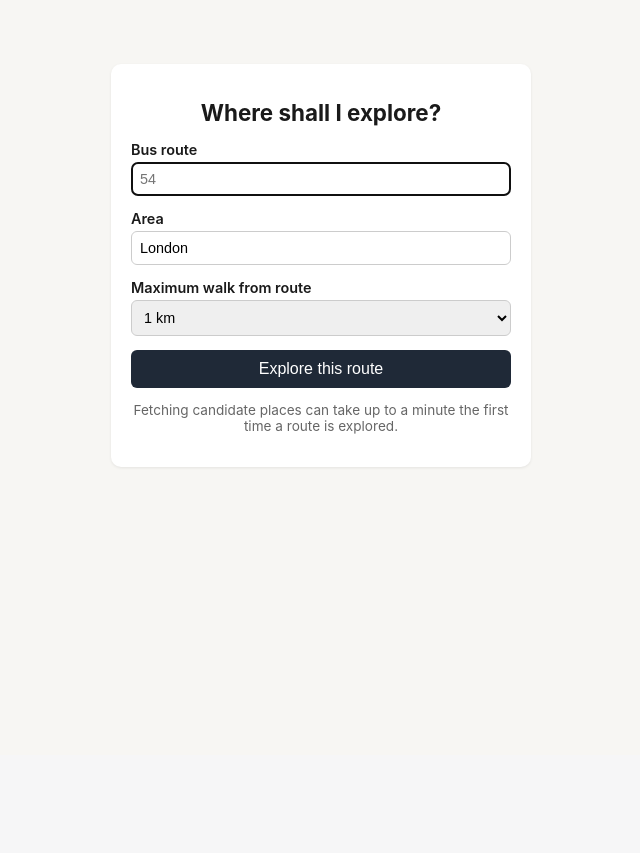
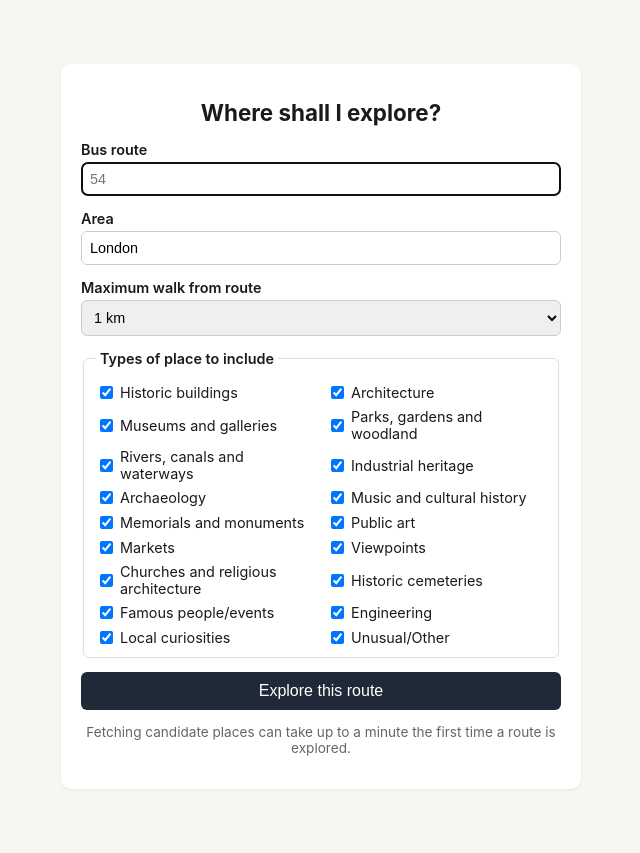
Before and after one commit to Neil-Holloway/london-transport-routes, a Flask app: page / in a window 1280 px wide. Shown: the part 45-898 px from the top of the page, without its empty margins (319-959 px from the left). Before the commit the page ends 513 px from the top, so only its background shows below. Run offline with Flask 3, Linux system fonts and the light colour scheme.

Commit message:
Add category filter checkboxes to the search form
Lets users exclude types of place (e.g. churches, memorials) from
results up front. All 18 categories are checked by default. The
selection is carried through to the results page via query params
and preserved when switching between the Highlights/All/Unvisited
tabs, so it doesn't reset on navigation.

```diff
--- a/bus_explorer/app.py
+++ b/bus_explorer/app.py
@@ -17,7 +17,7 @@ app = Flask(__name__)
 
 @app.route("/")
 def index():
-    return render_template("index.html")
+    return render_template("index.html", categories=CATEGORIES)
 
 
 @app.route("/explore", methods=["POST"])
@@ -25,13 +25,17 @@ def explore():
     route_number = request.form.get("route_number", "").strip()
     area = request.form.get("area", "").strip()
     max_walk_m = int(request.form.get("max_walk_m", 1000))
+    selected_categories = request.form.getlist("categories") or CATEGORIES
 
     if not route_number:
-        return render_template("index.html", error="Please enter a bus route number.")
+        return render_template(
+            "index.html", categories=CATEGORIES, error="Please enter a bus route number."
+        )
 
     if area and "london" not in area.lower():
         return render_template(
             "index.html",
+            categories=CATEGORIES,
             error="Only London bus routes are supported in this version.",
         )
 
@@ -41,29 +45,41 @@ def explore():
     if cached_walk_m is not None and cached_walk_m >= max_walk_m:
         # Already explored at this radius (or wider) - skip the slow
         # TfL + OpenStreetMap pipeline and use what's cached.
-        return redirect(url_for("route_results", line_id=line_id, walk=max_walk_m))
+        return redirect(
+            url_for("route_results", line_id=line_id, walk=max_walk_m, categories=selected_categories)
+        )
 
     try:
         result = explore_route(route_number, max_walk_m)
     except RouteNotFoundError as e:
-        return render_template("index.html", error=str(e))
+        return render_template("index.html", categories=CATEGORIES, error=str(e))
     except RuntimeError as e:
         return render_template(
             "index.html",
+            categories=CATEGORIES,
             error=f"Could not fetch candidate places right now ({e}). Please try again shortly.",
         )
 
-    return redirect(url_for("route_results", line_id=result["line_id"], walk=max_walk_m))
+    return redirect(
+        url_for(
+            "route_results",
+            line_id=result["line_id"],
+            walk=max_walk_m,
+            categories=selected_categories,
+        )
+    )
 
 
 @app.route("/route/<line_id>")
 def route_results(line_id):
     walk_m = request.args.get("walk", type=int)
     view = request.args.get("view", "all")  # highlights | all | unvisited
+    categories = request.args.getlist("categories") or CATEGORIES
 
     results = db.get_route_results(line_id)
     if walk_m:
         results = [r for r in results if r["distance_m"] <= walk_m]
+    results = [r for r in results if r["category"] in categories]
 
     if view == "highlights":
         results = [r for r in results if r["category"] in (
@@ -80,6 +96,7 @@ def route_results(line_id):
         results=results,
         view=view,
         walk_m=walk_m,
+        categories=categories,
     )
 
 
--- a/bus_explorer/static/style.css
+++ b/bus_explorer/static/style.css
@@ -27,7 +27,7 @@ main { max-width: 720px; margin: 0 auto; padding: 24px; }
   box-shadow: 0 1px 3px rgba(0,0,0,0.08);
 }
 
-.center-form { max-width: 420px; margin: 40px auto; text-align: center; }
+.center-form { max-width: 520px; margin: 40px auto; text-align: center; }
 .center-form h1 { font-size: 1.4em; }
 .center-form form { display: flex; flex-direction: column; gap: 14px; text-align: left; }
 .center-form label { display: flex; flex-direction: column; gap: 4px; font-weight: 600; font-size: 0.9em; }
@@ -37,6 +37,11 @@ main { max-width: 720px; margin: 0 auto; padding: 24px; }
   background: #1f2937; color: white; cursor: pointer;
 }
 .hint { color: #666; font-size: 0.85em; }
+
+.category-filter { border: 1px solid #ddd; border-radius: 6px; padding: 10px 12px; }
+.category-filter legend { font-weight: 600; font-size: 0.9em; padding: 0 4px; }
+.category-grid { display: grid; grid-template-columns: 1fr 1fr; gap: 6px 12px; margin-top: 6px; }
+.category-option { display: flex !important; flex-direction: row !important; align-items: center; gap: 6px; font-weight: normal !important; font-size: 0.85em; }
 .error { color: #b00020; font-weight: 600; }
 
 .tabs { display: flex; gap: 16px; margin-bottom: 16px; }
--- a/bus_explorer/templates/index.html
+++ b/bus_explorer/templates/index.html
@@ -29,6 +29,18 @@
       </select>
     </label>
 
+    <fieldset class="category-filter">
+      <legend>Types of place to include</legend>
+      <div class="category-grid">
+        {% for cat in categories %}
+        <label class="category-option">
+          <input type="checkbox" name="categories" value="{{ cat }}" checked>
+          {{ cat }}
+        </label>
+        {% endfor %}
+      </div>
+    </fieldset>
+
     <button type="submit">Explore this route</button>
   </form>
   <p class="hint">Fetching candidate places can take up to a minute the first time a route is explored.</p>
--- a/bus_explorer/templates/route.html
+++ b/bus_explorer/templates/route.html
@@ -4,9 +4,9 @@
 <h1>{{ line_id|upper }}{% if results %} — {{ results[0].nearest_stop_name }} ...{% endif %}</h1>
 
 <div class="tabs">
-  <a class="{{ 'active' if view == 'highlights' }}" href="{{ url_for('route_results', line_id=line_id, walk=walk_m, view='highlights') }}">Highlights</a>
-  <a class="{{ 'active' if view == 'all' }}" href="{{ url_for('route_results', line_id=line_id, walk=walk_m, view='all') }}">All discoveries</a>
-  <a class="{{ 'active' if view == 'unvisited' }}" href="{{ url_for('route_results', line_id=line_id, walk=walk_m, view='unvisited') }}">Unvisited only</a>
+  <a class="{{ 'active' if view == 'highlights' }}" href="{{ url_for('route_results', line_id=line_id, walk=walk_m, view='highlights', categories=categories) }}">Highlights</a>
+  <a class="{{ 'active' if view == 'all' }}" href="{{ url_for('route_results', line_id=line_id, walk=walk_m, view='all', categories=categories) }}">All discoveries</a>
+  <a class="{{ 'active' if view == 'unvisited' }}" href="{{ url_for('route_results', line_id=line_id, walk=walk_m, view='unvisited', categories=categories) }}">Unvisited only</a>
 </div>
 
 {% if not results %}
```
